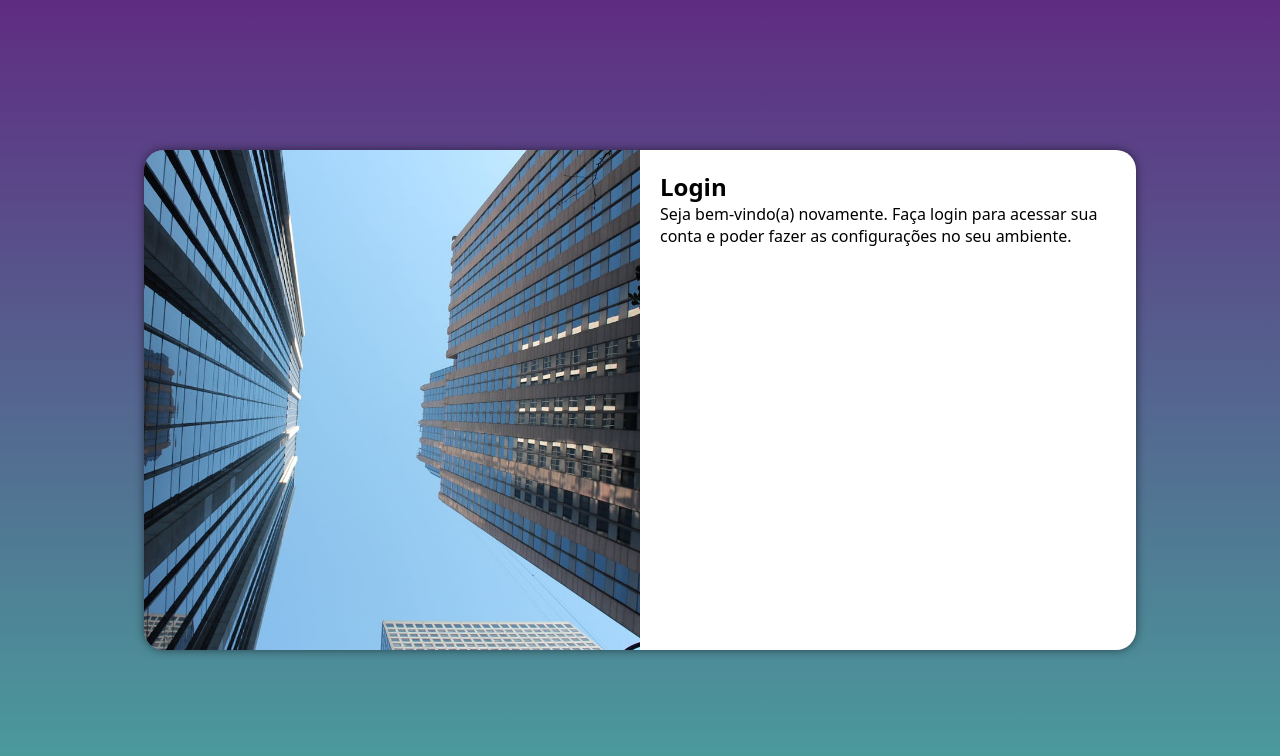
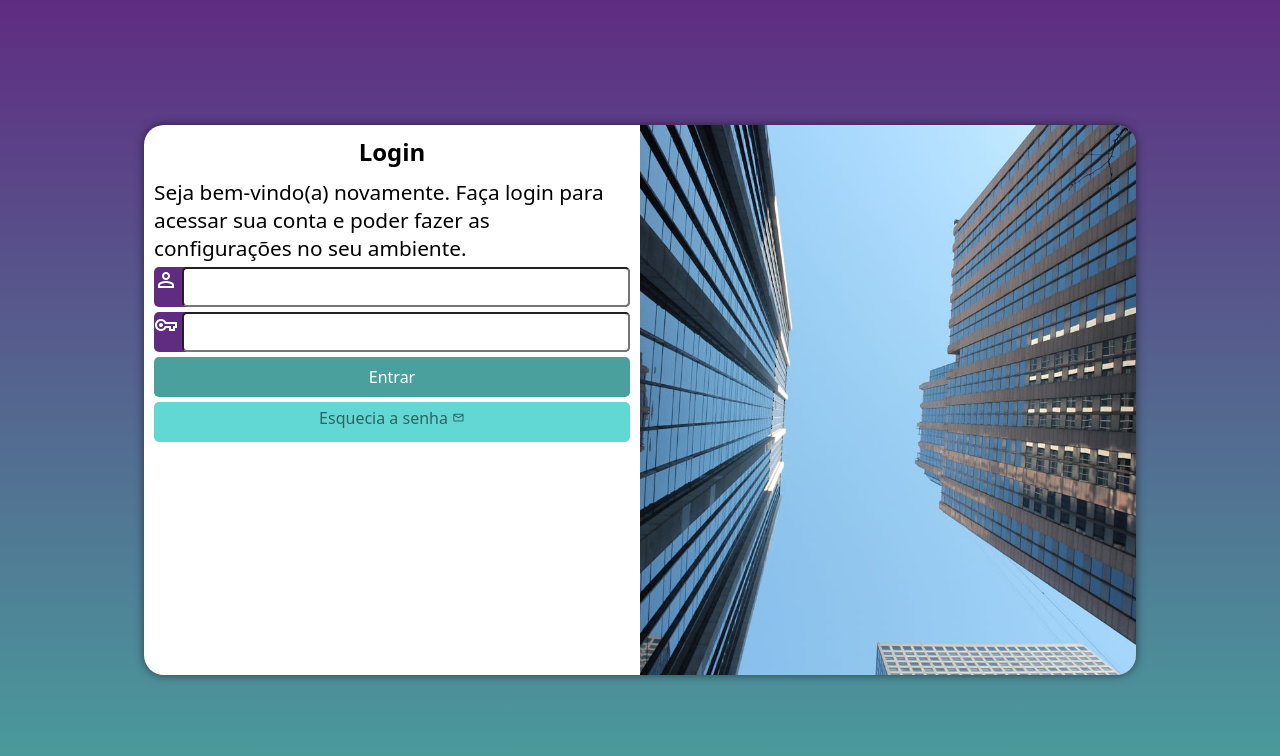
Before and after one commit to CarlosEduardo-prg/projeto-login, a plain HTML site: page index.html in a window 1280 px wide. Drawn offline with nearby package versions, Linux system fonts and the light colour scheme.

Commit message:
atualizado projeto

```diff
--- a/estilos/media-query.css
+++ b/estilos/media-query.css
@@ -20,6 +20,14 @@
         float: right;
         width: 70%;
     }
+
+    div#formulario > p {
+        font-size: 1em;
+    }
+
+    div.campo > input {
+        width: 93.5%;
+    }
 }
 
 @media screen and (min-width: 992px) {
@@ -33,14 +41,22 @@
     }
 
     section#login > div#imagem {
+        float: right;
+        width: 50%;
+        height: 100%;
+    }
+
+    section#login > div#formulario {
         float: left;
         width: 50%;
         height: 100%;
     }
 
-    section#login > div#formulario {
-        float: right;
-        width: 50%;
-        height: 100%;
+    div#formulario > p {
+        font-size: 1.3em;
+    }
+
+    div.campo > input {
+        width: 94%;
     }
 }
--- a/estilos/style.css
+++ b/estilos/style.css
@@ -27,7 +27,7 @@ section#login {
     overflow: hidden;
     background-color: white;
     width: 250px;
-    height: 500px;
+    height: 550px;
     border-radius: 20px;
     box-shadow: 0px 0px 10px rgba(0, 0, 0, 0.521);
     transition: width .3s, height .3s;
@@ -43,5 +43,75 @@ section#login > div#imagem {
 
 section#login > div#formulario {
     display: block;
-    padding: 20px
+    padding: 10px
 }
+
+div#formulario > h1 {
+    text-align: center;
+    margin-bottom: 10px;
+}
+
+div#formulario > p {
+    font-size: 0.8em;
+}
+
+div.campo {
+    background-color: #5f2c82;
+    display: block;
+    width: 100%;
+    height: 40px;
+    border-radius: 5px;
+    margin: 5px 0px;
+}
+
+div.campo > label {
+    display: none;
+}
+
+div.campo > input {
+    width: 87.5%;
+    height: 40px;
+    border-radius: 5px;
+}
+
+div.campo > span {
+    color: white;
+}
+
+form > input[type=submit] {
+    background-color: #49a09d;
+    color: white;
+    display: block;
+    font-size: 1em;
+    width: 100%;
+    height: 40px;
+    border: none;
+    border-radius: 5px;
+    cursor: pointer;
+}
+
+form > input[type=submit]:hover {
+    background-color: #2e6361;
+}
+
+a#botao {
+    background-color: #62d8d4;
+    color: #2e6361;
+    margin-top: 5px;
+    display: block;
+    font-size: 1em;
+    text-align: center;
+    text-decoration: none;
+    width: 100%;
+    height: 40px;
+    padding: 5px;
+    border-radius: 5px;
+}
+
+a#botao:hover {
+    background-color: #50b3aeb4;
+}
+
+form > a#botao > span {
+    font-size: 0.8em;
+}
--- a/index.html
+++ b/index.html
@@ -4,6 +4,7 @@
     <meta charset="UTF-8">
     <meta name="viewport" content="width=device-width, initial-scale=1.0">
     <title>Media Query</title>
+    <link rel="stylesheet" href="https://fonts.googleapis.com/css2?family=Material+Symbols+Outlined" />
     <link rel="stylesheet" href="estilos/style.css">
     <link rel="stylesheet" href="estilos/media-query.css">
 </head>
@@ -17,7 +18,20 @@
                 <h1>Login</h1>
                 <p>Seja bem-vindo(a) novamente. Faça login para acessar sua conta e poder fazer as configurações no seu ambiente.</p>
                 <form action="cadastro.php" method="post" autocomplete="on">
-
+                  <div class="campo">
+                    <span class="material-symbols-outlined">person</span>
+                    <input type="email" name="email" id="iemail" autocomplete="email" required>
+                    <label for="iemail">Login</label>
+                  </div>
+                  <div class="campo">
+                    <span class="material-symbols-outlined">vpn_key</span>
+                    <input type="password" name="senha" id="isenha" autocomplete="current-password" required>
+                    <label for="isenha">Senha</label>
+                  </div>
+                  <input type="submit" value="Entrar">
+                  <a href="#" id="botao">
+                    Esquecia a senha <span class="material-symbols-outlined">mail</span>
+                </a>
                 </form>
             </div>
         </section>
```
